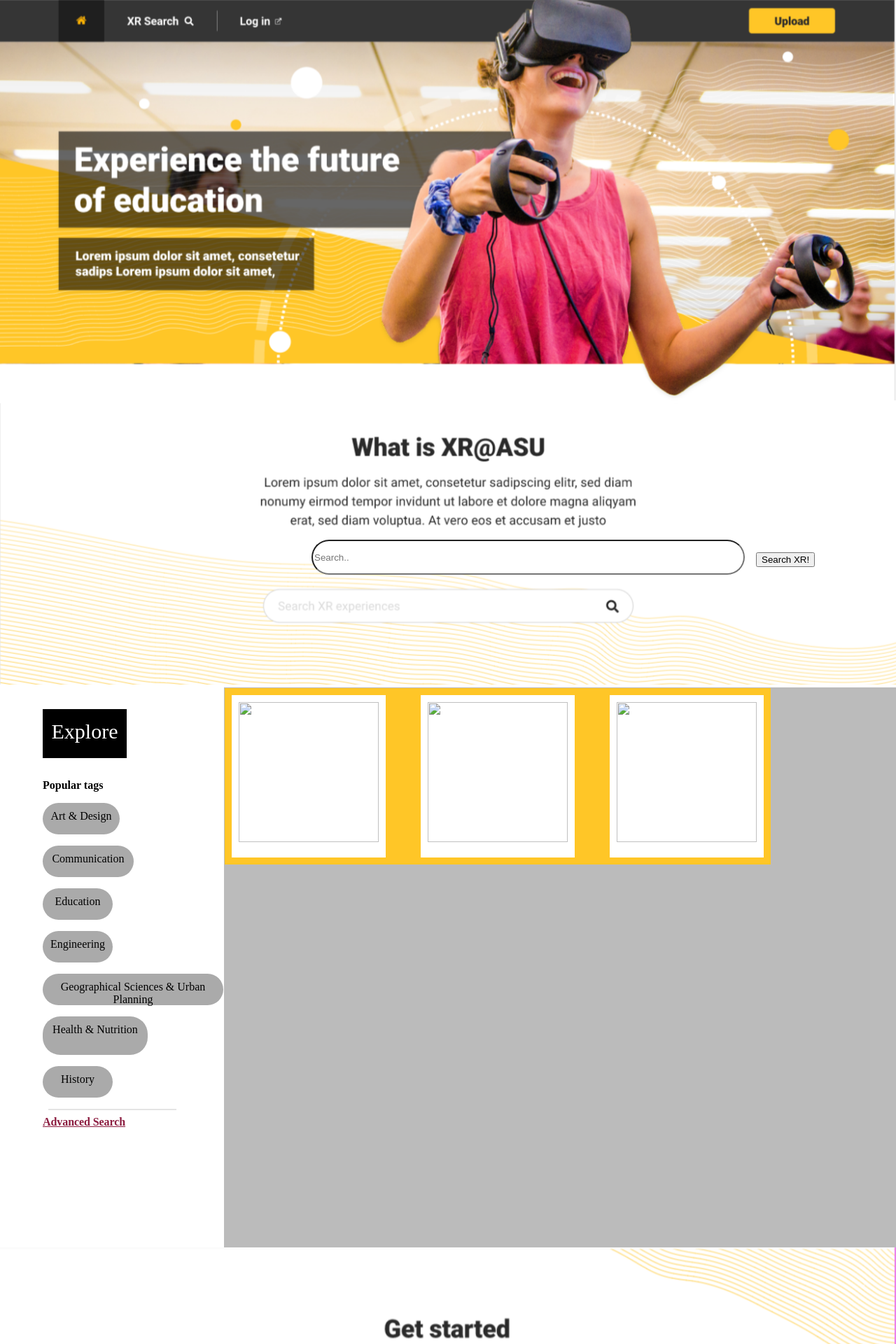
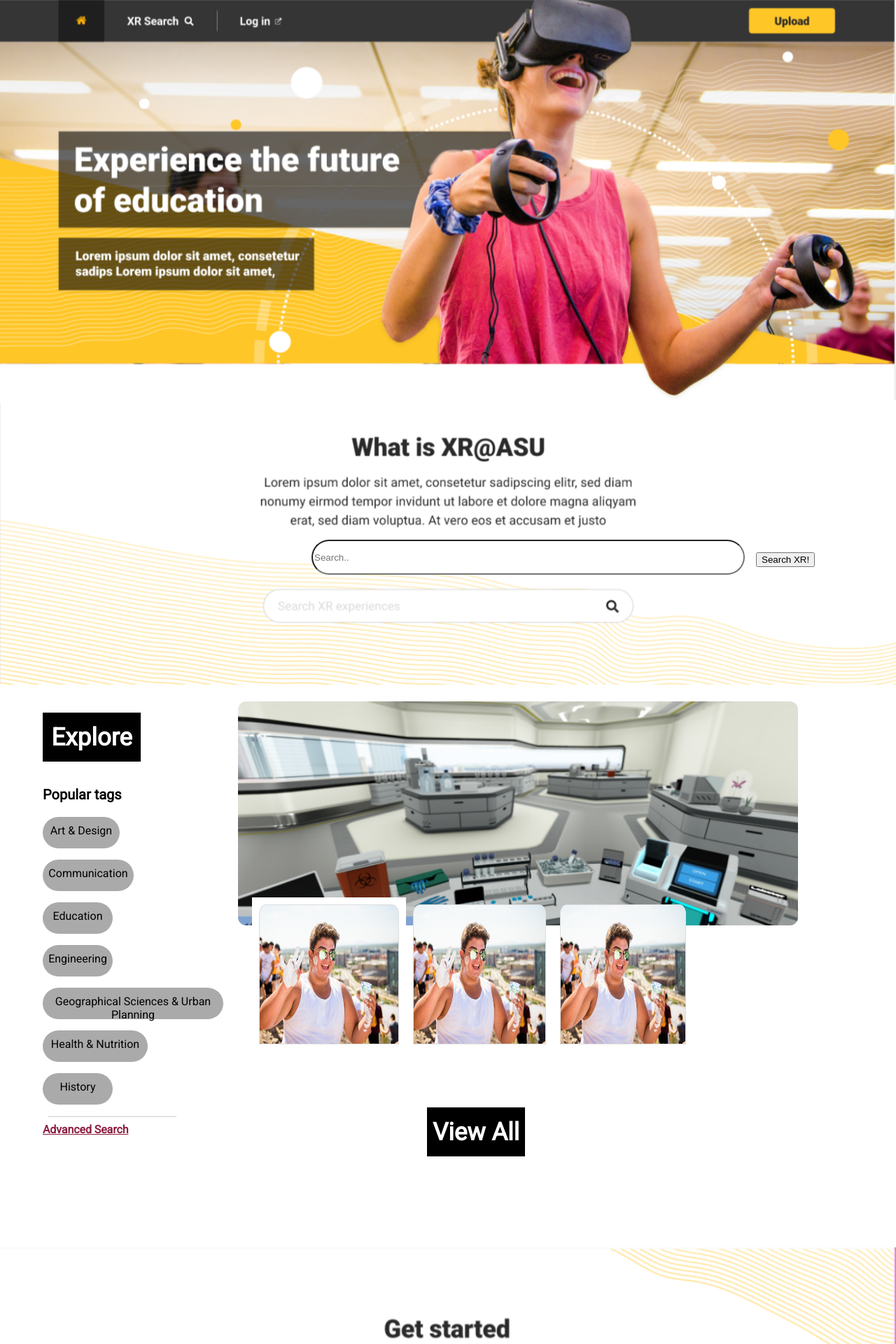
Before and after one commit to prakhar1812/meteorstudio-XR-ASU, a web app: file db/public/uielements.html in a window 1280 px wide. Shown: the part 301-2221 px from the top of the page at 70% size. Run offline with its HTML, style and script files only (its server is not run), Linux system fonts and the light colour scheme; some libraries are stand-ins or nearby versions.

Commit message:
updates on grid and panelizing code

```diff
--- a/db/public/uielements.css
+++ b/db/public/uielements.css
@@ -1,6 +1,7 @@
 body{
   margin: 0;
   text-decoration: none;
+  font-family: 'Roboto', sans-serif;
 }
 @import url('https://fonts.googleapis.com/css2?family=Roboto:wght@300&display=swap');
 
@@ -70,3 +71,18 @@
 .explore_tags p::selection{
   background-color: #FFC627
 }
+
+.grid-container{
+  display: flex;
+  flex-wrap: wrap;
+}
+
+.second_layer_grid_items {
+  position: absolute;
+  top: 1583px;
+  float: left;
+  display: flex;
+  flex-wrap: wrap;
+  margin-left: 20px;
+  padding-left: 10px;
+}
--- a/db/public/uielements.html
+++ b/db/public/uielements.html
@@ -4,6 +4,7 @@
     <meta charset="utf-8">
     <title></title>
     <link rel="stylesheet" type="text/css" href="uielements.css">
+    <link href='http://fonts.googleapis.com/css?family=Roboto' rel='stylesheet' type='text/css'>
   </head>
   <script>
 var error = "";
@@ -17,7 +18,7 @@
   display: inline-grid;
     grid-column-gap: 50px;
   grid-template-columns: auto auto auto;
-  background-color: #FFC627;
+  background-color: #FFFFFF;
   padding: 10px;
   align-content: center;
 }
@@ -27,7 +28,7 @@
   padding: 10px;
   font-size: 12px;
 
-justify-content: center;
+/* justify-content: center; */
 }
 
 .sidebar{
@@ -37,7 +38,7 @@
 height: 363px;
 opacity: 1;
 }
-.item1 {
+/* .item1 {
   grid-column: 1
   grid-row: 1 / span2;
   background-color: #FFFFFF;
@@ -50,7 +51,7 @@
 .item3 {
   grid-column: 3;
   grid-row: 1 / span 2;
-}
+} */
 * {
   box-sizing: border-box;
 }
@@ -176,9 +177,9 @@
 
       <div class="explore_tags">
 
-      <p style="background-color:#000; color:#FFF; width: 120px; height: 70px; margin-left: 60px; font-size: 30px; text-align: center; padding: 15px 0;">Explore</p>
+      <p style="background-color:#000; color:#FFF; width: 140px; height: 70px; margin-left: 60px; font-size: 35px; font-weight: bolder; text-align: center; padding: 15px 0;">Explore</p>
 
-      <p style="margin-left: 60px; font-weight: bold;">Popular tags</p>
+      <p style="margin-left: 60px; font-weight: bold; font-size: 20px;">Popular tags</p>
 
 
 
@@ -188,7 +189,7 @@
       <p style="margin-left: 60px; height: 45px; width: 100px; background-color: #aaa;  border-radius: 25px; text-align: center; padding: 10px 0">Education</p>
       <p style="margin-left: 60px; height: 45px; width: 100px; background-color: #aaa;  border-radius: 25px; text-align: center; padding: 10px 0">Engineering</p>
       <p style="margin-left: 60px; height: 45px; width: auto; background-color: #aaa;  border-radius: 25px; text-align: center; padding: 10px 0">Geographical Sciences & Urban Planning</p>
-      <p style="margin-left: 60px; height: 55px; width: 150px; background-color: #aaa;  border-radius: 25px; text-align: center; padding: 10px 0">Health & Nutrition</p>
+      <p style="margin-left: 60px; height: 45px; width: 150px; background-color: #aaa;  border-radius: 25px; text-align: center; padding: 10px 0">Health & Nutrition</p>
       <p style="margin-left: 60px; height: 45px; width: 100px; background-color: #aaa;  border-radius: 25px; text-align: center; padding: 10px 0">History</p>
 
       <hr style="border: 1px; width: 183px; float: center;  background-color: #bbb; border: 1px solid #707070; opacity: 0.18;">
@@ -198,29 +199,45 @@
       </div>
 
     </div>
-    <div class="column right" style="background-color:#bbb;">
+    <div class="column_right" style="background-color:#FFF;">
 
       <frameset id="cntfrm" cols="250,*">
       <div class="grid-container" id= "container">
         <div class = "grid-item item1" id = "grid-item item1">
-      <img id = "item-image1" src="" style="width:200px;height:200px;"  align="center">
+        <img id = "item-image1" src="" onerror=this.src="gridimg1.png" style="width: 800px; height: 320px;" >
         <p id=itemname1></p>
         <p id=itemdesc1> </p>
         </div>
 
-      <div class="grid-item item2" id = "grid-item item2">
-      <img id = "item-image2" src="" style="width:200px;height:200px;"  align="center">
+      <div class="second_layer_grid_items" >
+
+        <div class = "grid-item item1" id = "grid-item item1">
+        <img id = "item-image1" src="" onerror=this.src="imageAmountain.png" style=" width: 200px; height: 200px;" >
+        <p id=itemname1></p>
+        <p id=itemdesc1> </p>
+        </div>
+
+
+        <div class="grid-item_item2" id = "grid-item item2">
+        <img id = "item-image2" src="" onerror=this.src="imageAmountain.png" style="padding-left: 10px; margin-top: 10px; width:200px;height:200px;"  >
         <p id=itemname2></p>
         <p id=itemdesc2> </p>
         <font color ="red"></font>
         </div>
 
-      <div class="grid-item item3" id = "grid-item item3">
-      <img id = "item-image3" src="" style="width:200px;height:200px;"  align="center">
+        <div class="grid-item_item3" id = "grid-item item3">
+        <img id = "item-image3" src="" onerror=this.src="imageAmountain.png" style=" padding-left: 20px; margin-top: 10px; width:200px;height:200px;"  >
         <p id=itemname3></p>
-      <p id=itemdesc3> </p>
+        <p id=itemdesc3></p>
         <font color ="red"></font>
         </div>
+
+
+        <br>
+        <p style="background-color:#000; margin-top: 300px; left: 200px;color:#FFF; width: 140px; height: 70px; margin-left: 60px; font-size: 35px; font-weight: bolder; position: inherit; align: center; text-align: center; padding: 15px 0;">View All</p>
+
+      </div>
+
 
       </div>
             <frame src="index1.html" scrolling="auto" frameborder="1" />
```
Also changed, not shown: db/public/gridimg1.png (added). Lines whose indentation alone changed are shown as unchanged.
